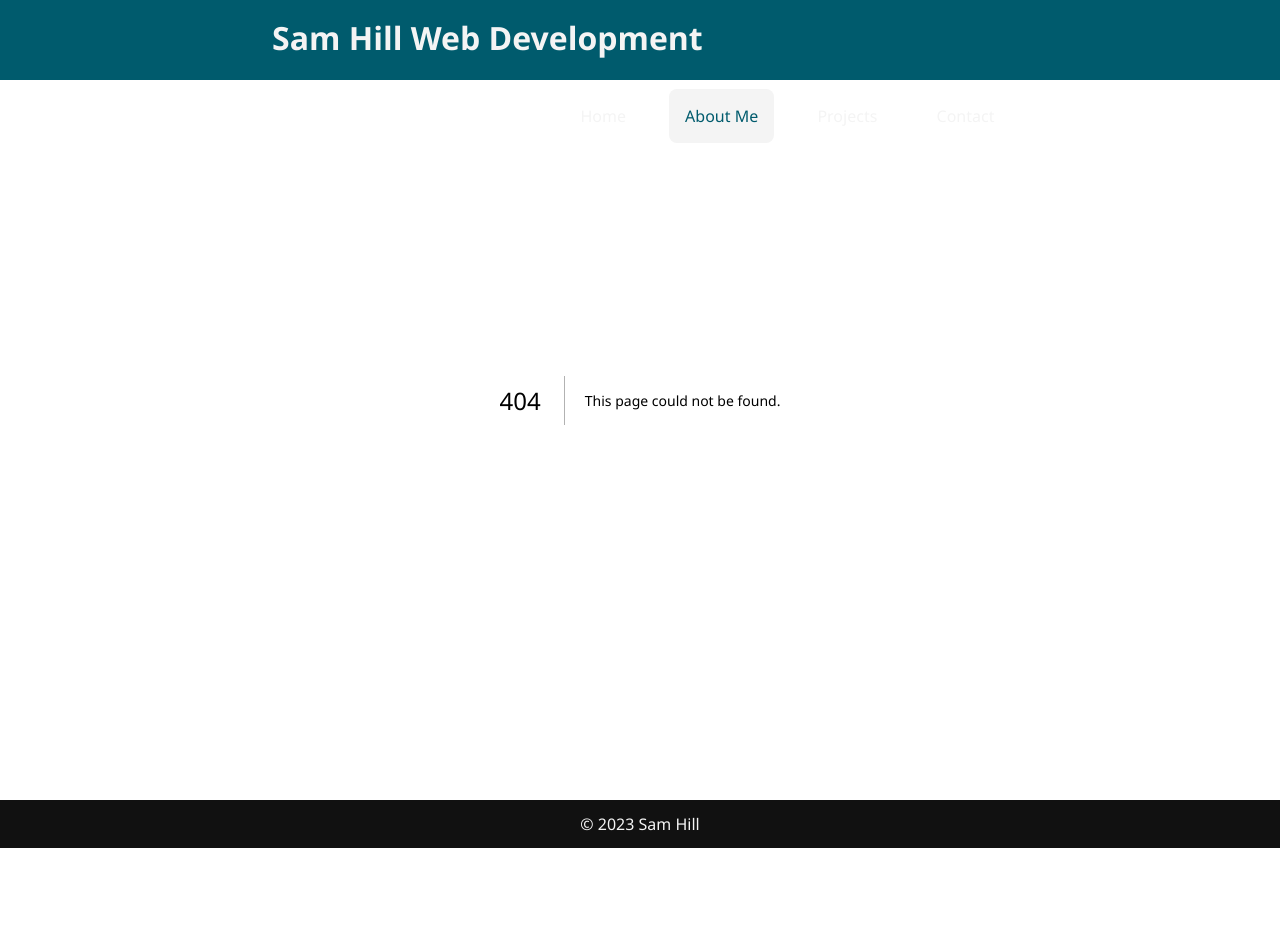
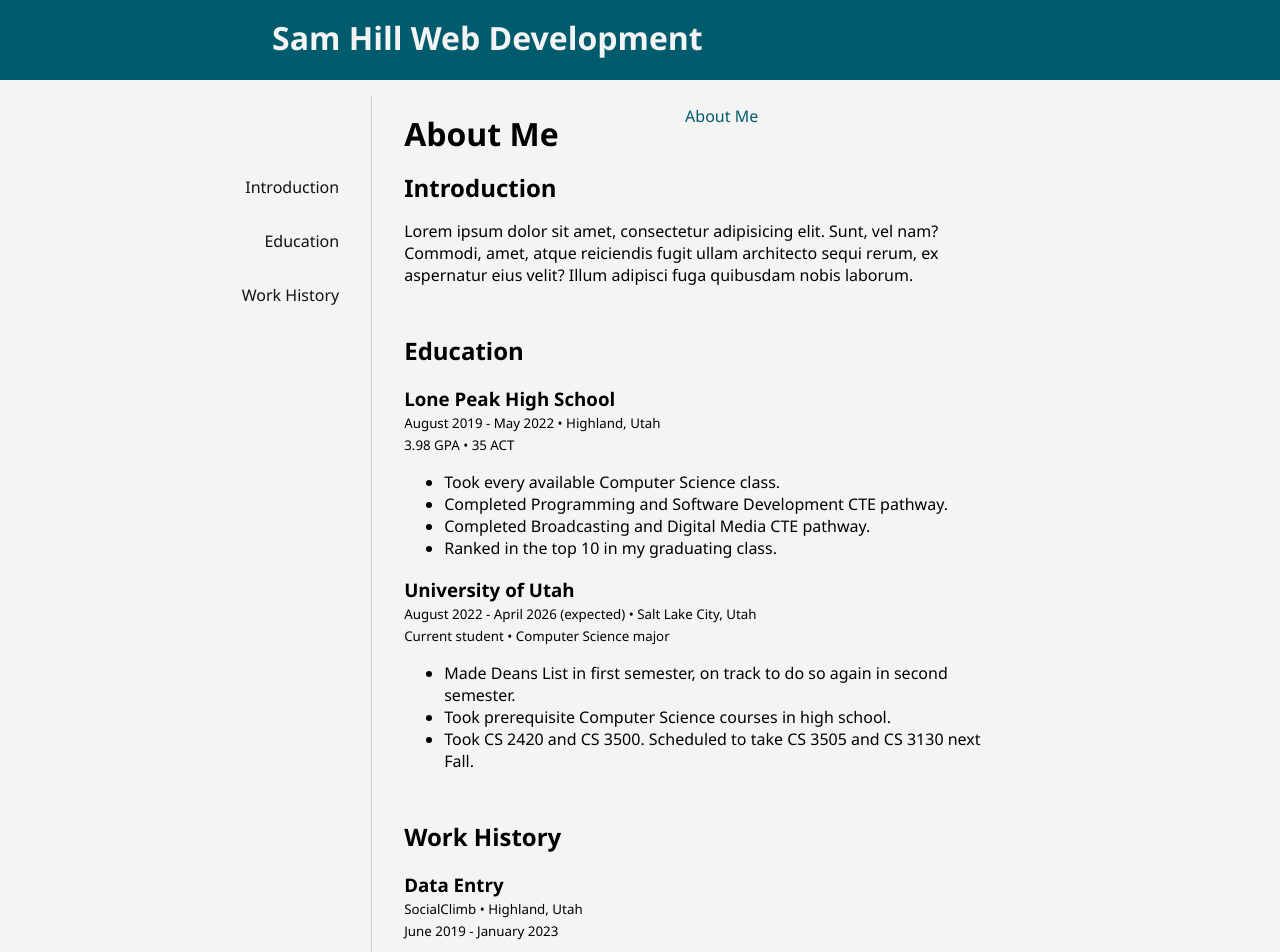
Before and after one commit to SoshJam/personal-website, a Next.js app: page /about in a window 1280 px wide. Before the commit this address had no page. Shown: the top 952 px of the page. Before the commit the page ends 848 px from the top, so only its background shows below. Built offline with nearby package versions, Linux system fonts and the light colour scheme.

Commit message:
About page

```diff
--- /dev/null
+++ b/app/about/page.tsx
@@ -0,0 +1,73 @@
+'use client';
+
+export default function AboutPage() {
+
+    return (
+        <main>
+            <aside>
+                <a href="#">Introduction</a>
+                <a href="#education">Education</a>
+                <a href="#work">Work History</a>
+            </aside>
+
+            <article>
+
+                <h1>About Me</h1>
+
+                <section id="introduction">
+                    <h2>Introduction</h2>
+                    <p>Lorem ipsum dolor sit amet, consectetur adipisicing elit. Sunt, vel nam? Commodi, amet, atque reiciendis fugit ullam architecto sequi rerum, ex aspernatur eius velit? Illum adipisci fuga quibusdam nobis laborum.</p>
+                </section>
+
+                <section id="education">
+                    <h2>Education</h2>
+
+                    <h3>Lone Peak High School</h3>
+                    <small>August 2019 - May 2022 &bull; Highland, Utah<br />3.98 GPA &bull; 35 ACT</small>
+                    <ul>
+                        <li>Took every available Computer Science class.</li>
+                        <li>Completed Programming and Software Development CTE pathway.</li>
+                        <li>Completed Broadcasting and Digital Media CTE pathway.</li>
+                        <li>Ranked in the top 10 in my graduating class.</li>
+                    </ul>
+
+                    <h3>University of Utah</h3>
+                    <small>August 2022 - April 2026 (expected) &bull; Salt Lake City, Utah<br />Current student &bull; Computer Science major</small>
+                    <ul>
+                        <li>Made Deans List in first semester, on track to do so again in second semester.</li>
+                        <li>Took prerequisite Computer Science courses in high school.</li>
+                        <li>Took CS 2420 and CS 3500. Scheduled to take CS 3505 and CS 3130 next Fall.</li>
+                    </ul>
+                </section>
+
+                <section id="work">
+                    <h2>Work History</h2>
+
+                    <h3>Data Entry</h3>
+                    <small>SocialClimb &bull; Highland, Utah<br />June 2019 - January 2023</small>
+                    <ul>
+                        <li>Responsible for gathering online information on doctors and doctors&apos; offices from specific websites.</li>
+                        <li>Created an automatic web-scraping and API entry program using Python to greatly speed up this process.</li>
+                    </ul>
+
+                    <h3>Web Development Internship</h3>
+                    <small>Christa McAuliffe Space Center &bull; Pleasant Grove, Utah<br />June 2021 - May 2022</small>
+                    <ul>
+                        <li>Responsible for addressing user bug reports on the <a href="https://thoriumsim.com" target="_blank">Thorium</a> software which powers their simulator.</li>
+                        <li>Working with React, Express, and GraphQL, primarily in Typescript, on both front-end and back-end functionality.</li>
+                    </ul>
+
+                    <h3>Shopify Development</h3>
+                    <small>Freelance<br />June 2023 - Present</small>
+                    <ul>
+                        <li>Developing online stores for local Shopify merchants.</li>
+                        <li>Expanding theme code (using Shopify&apos;s <a href="https://shopify.dev/docs/api/liquid" target="_blank">Liquid</a>) and creating custom apps (using React and Express).</li>
+                        <li>Communicating with clients to determine how to best implement their requested features.</li>
+                    </ul>
+                </section>
+
+            </article>
+
+        </main>
+    )
+};
--- a/app/globals.scss
+++ b/app/globals.scss
@@ -3,11 +3,21 @@ $secondary: #65b891;
 $tertiary: #493657;
 
 $light: #f4f4f4;
+$medium: #cfcfcf;
 $dark: #111111;
 
 $danger: #bb0000;
 $warning: #ffae00;
 $success: #009944;
+
+$header-height: 5rem;
+
+
+/* Ensure content is visible when clicking target links */
+html {
+    scroll-padding-top: $header-height; /* height of sticky header */
+}
+
 
 body {
     margin: 0;
@@ -20,12 +30,25 @@ body {
     font-family: 'Segoe UI', Tahoma, Geneva, Verdana, sans-serif;
 }
 
+a {
+    color: $primary;
+    text-decoration: underline;
+
+    &:visited {
+        color: $tertiary;
+    }
+
+    &:hover {
+        color: $secondary;
+    }
+}
+
 header {
     background-color: $primary;
     margin: 0;
     padding: 0 20%;
     width: 60%;
-    height: 5rem;
+    height: $header-height;
     position: fixed;
     top: 0;
     left: 0;
@@ -50,7 +73,7 @@ header {
                 padding: 0.85rem;
 
                 a {
-                    color: $light;
+                    color: $light !important;
                     text-decoration: none;
                     padding: 1rem;
 
@@ -62,7 +85,7 @@ header {
                 &.active a {
                     background-color: $light;
                     border-radius: 0.5rem;
-                    color: $primary;
+                    color: $primary !important;
                 }
             }
         }
@@ -85,5 +108,52 @@ footer {
 
 main {
     background-color: $light;
-    padding: 6rem 15% 3rem 15%;
+    padding: 6rem 15% 1rem 15%;
+
+    aside {
+        display: inline-block;
+        width: 20%;
+        vertical-align: top;
+        margin-top: 4rem;
+        text-align: right;
+        position: sticky;
+        -webkit-position: sticky;
+        top: $header-height;
+
+        a {
+            color: $dark !important;
+            text-decoration: none;
+            padding: 1rem 0;
+            display: block;
+            margin-right: 2rem;
+
+            &:hover {
+                text-decoration: underline;
+            }
+        }
+    }
+
+    article {
+        display:inline-block;
+        vertical-align: top;
+        width: 75%;
+        border-left: 1px solid $medium;
+
+        h1 {
+            margin: 1rem 2rem;
+            font-size: 2rem;;
+        }
+
+        section {
+            padding: 0 2rem 2rem 2rem;
+
+            h2 {
+                margin: 0;
+            }
+
+            h3 {
+                margin-bottom: 0;
+            }
+        }
+    }
 }
```
